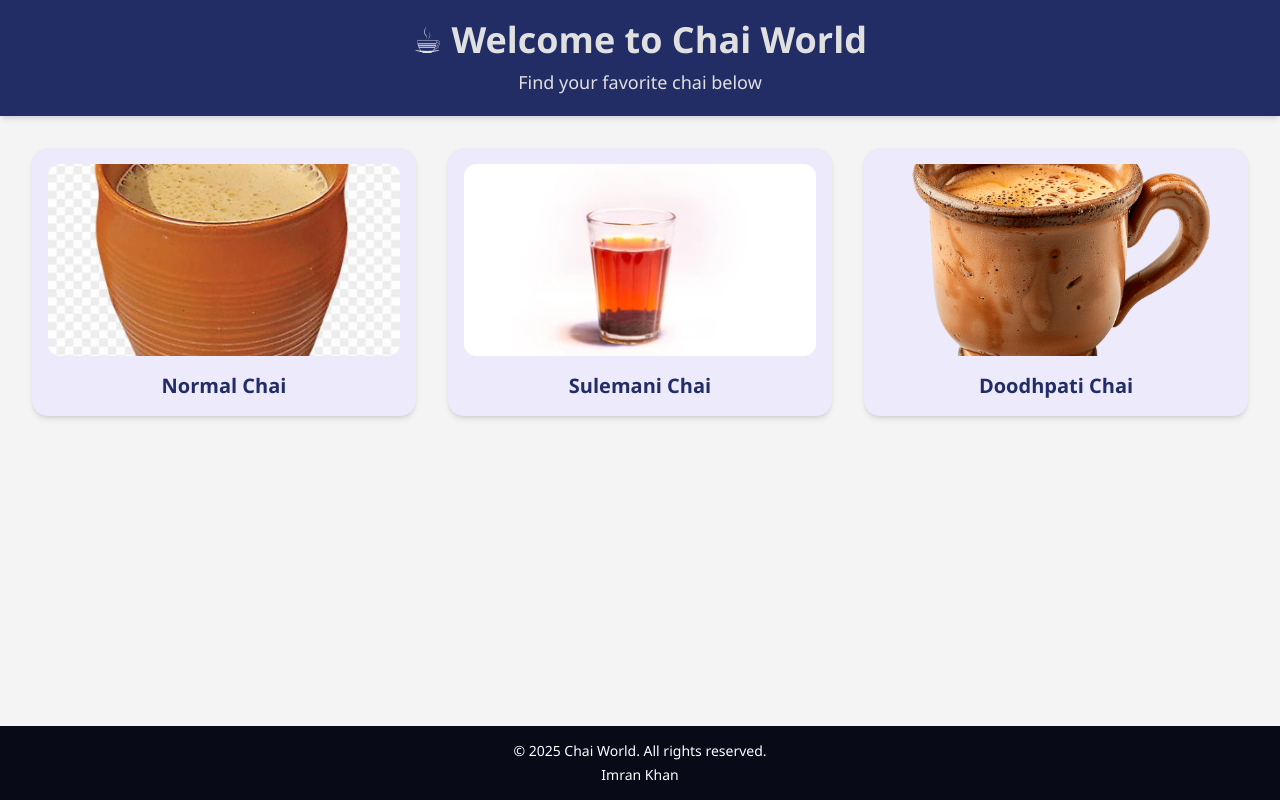
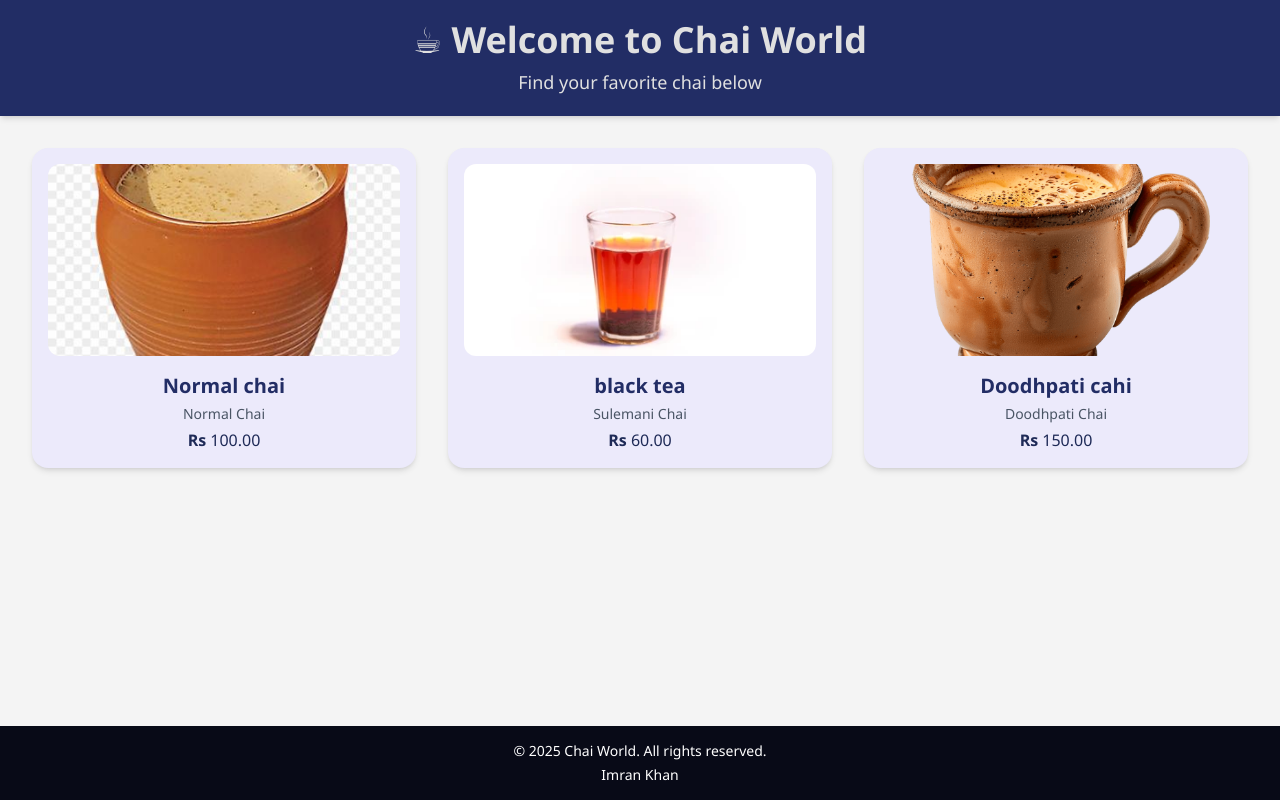
Before and after one commit to keyboardwarrior1234/chai-our-Django, a Django app: page /chai/ in a window 1280 px wide. Run offline with Django 5.2, Linux system fonts and the light colour scheme; data comes from the database, SQL or seed files in the repository; both versions use the stored data as it was after the commit; some libraries are stand-ins or nearby versions.

Commit message:
Updated Chai model with description and pricing fields, added separate Chai detail page

```diff
--- a/chaiorDjango/chai/models.py
+++ b/chaiorDjango/chai/models.py
@@ -15,6 +15,11 @@ class ChaiVarites(models.Model):
     date_added = models.DateTimeField(default=timezone.now)
     image = models.ImageField(upload_to='chais/')
     type = models.CharField(max_length=2, choices=CHAI_TYPE_CHOICES)
+    description = models.TextField(default='')
+    price = models.DecimalField(max_digits=6, decimal_places=2, blank=True, null=True)
+
+
+
 
     def __str__(self):
         return self.name
--- a/chaiorDjango/chai/templates/chai/all_chai.html
+++ b/chaiorDjango/chai/templates/chai/all_chai.html
@@ -11,7 +11,7 @@
 </head>
 <body class="flex flex-col min-h-screen bg-[#f8fafc] text-gray-800">
 
-    <!-- Header like Car World -->
+    <!-- Header -->
     <header class="bg-[#1e2a57] text-white py-10 shadow-md text-center">
         <h1 class="text-4xl font-extrabold">☕ Welcome to Chai World</h1>
         <p class="text-lg mt-2">Find your favorite chai below</p>
@@ -22,21 +22,27 @@
         <div class="grid grid-cols-1 sm:grid-cols-2 md:grid-cols-3 gap-8">
 
             {% for chai in chais %}
-            <div class="bg-[#eceafb] rounded-2xl p-4 shadow-md hover:shadow-xl transition text-center">
-                <div class="rounded-xl overflow-hidden mb-4">
-                    <img src="{{ chai.image.url }}" alt="" class="w-full h-48 object-cover">
-                </div>
-                <h2 class="text-xl font-bold text-[#222d65]">{{  chai.get_type_display}}</h2>
+<a href="{% url 'chai_detail' chai.id %}" class="block">
+    <div class="bg-[#eceafb] rounded-2xl p-4 shadow-md hover:shadow-xl transition text-center hover:scale-[1.02] duration-200">
+        <div class="rounded-xl overflow-hidden mb-4">
+            <img src="{{ chai.image.url }}" alt="{{ chai.name }}" class="w-full h-48 object-cover">
+        </div>
+        <h2 class="text-xl font-bold text-[#222d65]">{{ chai.name }}</h2>
+        <p class="text-sm text-gray-600 mt-1">{{ chai.get_type_display }}</p>
+        <p class="text-base text-[#1e2a57] mt-1">
+    <span class="font-bold">Rs</span> {{ chai.price }}
+</p>
+    </div>
+</a>
+{% empty %}
+<p class="col-span-3 text-center text-gray-500">No chai varieties found.</p>
+{% endfor %}
 
-            </div>
-            {% empty %}
-            <p class="col-span-3 text-center text-gray-500">No chai varieties found.</p>
-            {% endfor %}
 
         </div>
     </main>
 
-    <!-- Footer like Car World -->
+    <!-- Footer -->
     <footer class="bg-[#1e2a57] text-white py-6 mt-auto text-center">
         <p class="text-sm">&copy; 2025 Chai World. All rights reserved.</p>
         <p class="text-sm mt-1">Imran Khan</p>
--- a/chaiorDjango/chai/urls.py
+++ b/chaiorDjango/chai/urls.py
@@ -5,4 +5,6 @@ from . import views
 
 urlpatterns = [
     path('', views.all_chai, name='all_chai'),
+    path('<int:chai_id>/', views.chai_detail, name='chai_detail'),
+
 ]
--- a/chaiorDjango/chai/views.py
+++ b/chaiorDjango/chai/views.py
@@ -1,8 +1,13 @@
 from django.shortcuts import render
 from .models import ChaiVarites
-
+from django.shortcuts import get_object_or_404
 # Create your views here.
 
 def all_chai(request):
     chais = ChaiVarites.objects.all()
     return render(request, 'chai/all_chai.html',{'chais':chais})
+
+
+def chai_detail(request,chai_id):
+    chai = get_object_or_404(ChaiVarites,pk=chai_id)
+    return render(request,'chai/chai_detail.html',{'chai':chai})
--- a/chaiorDjango/chaiorDjango/views.py
+++ b/chaiorDjango/chaiorDjango/views.py
@@ -1,5 +1,6 @@
 from django.http import HttpResponse
 from django.shortcuts import render
+
 
 def home(request):
     #return HttpResponse("Hello this is my home page")
--- a/chaiorDjango/theme/static/css/dist/styles.css
+++ b/chaiorDjango/theme/static/css/dist/styles.css
@@ -10,25 +10,35 @@
       "Courier New", monospace;
     --color-gray-50: oklch(98.5% 0.002 247.839);
     --color-gray-500: oklch(55.1% 0.027 264.364);
+    --color-gray-600: oklch(44.6% 0.03 256.802);
     --color-gray-700: oklch(37.3% 0.034 259.733);
     --color-gray-800: oklch(27.8% 0.033 256.848);
     --color-black: #000;
     --color-white: #fff;
     --spacing: 0.25rem;
+    --container-md: 28rem;
     --text-sm: 0.875rem;
     --text-sm--line-height: calc(1.25 / 0.875);
+    --text-base: 1rem;
+    --text-base--line-height: calc(1.5 / 1);
     --text-lg: 1.125rem;
     --text-lg--line-height: calc(1.75 / 1.125);
     --text-xl: 1.25rem;
     --text-xl--line-height: calc(1.75 / 1.25);
+    --text-2xl: 1.5rem;
+    --text-2xl--line-height: calc(2 / 1.5);
+    --text-3xl: 1.875rem;
+    --text-3xl--line-height: calc(2.25 / 1.875);
     --text-4xl: 2.25rem;
     --text-4xl--line-height: calc(2.5 / 2.25);
     --text-5xl: 3rem;
     --text-5xl--line-height: 1;
+    --font-weight-semibold: 600;
     --font-weight-bold: 700;
     --font-weight-extrabold: 800;
     --tracking-normal: 0em;
     --leading-normal: 1.5;
+    --radius-md: 0.375rem;
     --radius-xl: 0.75rem;
     --radius-2xl: 1rem;
     --default-transition-duration: 150ms;
@@ -395,6 +408,9 @@
     box-shadow: none;
     background-image: none;
   }
+  .block {
+    display: block;
+  }
   .flex {
     display: flex;
   }
@@ -488,6 +527,10 @@
   .text-5xl {
     font-size: var(--text-5xl);
     line-height: var(--tw-leading, var(--text-5xl--line-height));
+  }
+  .text-base {
+    font-size: var(--text-base);
+    line-height: var(--tw-leading, var(--text-base--line-height));
   }
   .text-lg {
     font-size: var(--text-lg);
@@ -513,9 +556,19 @@
     --tw-font-weight: var(--font-weight-extrabold);
     font-weight: var(--font-weight-extrabold);
   }
+  .font-semibold {
+    --tw-font-weight: var(--font-weight-semibold);
+    font-weight: var(--font-weight-semibold);
+  }
   .tracking-normal {
     --tw-tracking: var(--tracking-normal);
     letter-spacing: var(--tracking-normal);
+  }
+  .text-\[\#1e2a57\] {
+    color: #1e2a57;
+  }
+  .text-\[\#222D65\] {
+    color: #222D65;
   }
   .text-\[\#222d65\] {
     color: #222d65;
@@ -526,6 +579,9 @@
   .text-gray-500 {
     color: var(--color-gray-500);
   }
+  .text-gray-600 {
+    color: var(--color-gray-600);
+  }
   .text-gray-700 {
     color: var(--color-gray-700);
   }
@@ -543,6 +606,15 @@
     transition-property: color, background-color, border-color, outline-color, text-decoration-color, fill, stroke, --tw-gradient-from, --tw-gradient-via, --tw-gradient-to, opacity, box-shadow, transform, translate, scale, rotate, filter, -webkit-backdrop-filter, backdrop-filter, display, visibility, content-visibility, overlay, pointer-events;
     transition-timing-function: var(--tw-ease, var(--default-transition-timing-function));
     transition-duration: var(--tw-duration, var(--default-transition-duration));
+  }
+  .duration-200 {
+    --tw-duration: 200ms;
+    transition-duration: 200ms;
+  }
+  @media (hover: hover) {
+    .hover\:scale-\[1\.02\]:hover {
+      scale: 1.02;
+    }
   }
   @media (hover: hover) {
     .hover\:shadow-xl:hover {
@@ -862,6 +934,10 @@
   inherits: false;
   initial-value: 0 0 #0000;
 }
+@property --tw-duration {
+  syntax: "*";
+  inherits: false;
+}
 @layer properties {
   @supports ((-webkit-hyphens: none) and (not (margin-trim: inline))) or ((-moz-orient: inline) and (not (color:rgb(from red r g b)))) {
     *, ::before, ::after, ::backdrop {
@@ -882,6 +958,7 @@
       --tw-ring-offset-width: 0px;
       --tw-ring-offset-color: #fff;
       --tw-ring-offset-shadow: 0 0 #0000;
+      --tw-duration: initial;
     }
   }
 }
```
Also changed, not shown: other parts of chaiorDjango/theme/static/css/dist/styles.css (+33 -0 lines), chaiorDjango/chai/templates/chai/chai_detail.html (added, +48 -0 lines), chaiorDjango/chai/migrations/0004_chaivarites_description.py (added), chaiorDjango/chai/migrations/0005_chaivarites_price.py (added), chaiorDjango/db.sqlite3.
